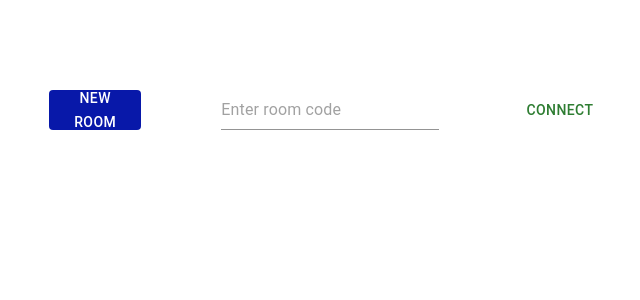
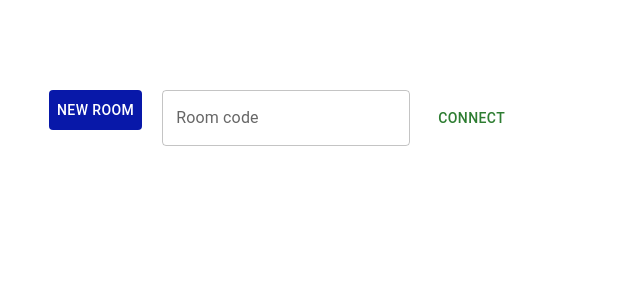
Before and after one commit to Yarzik7/meet-stream, a Next.js app: page / in a window 1280 px wide. Shown: the top 300 px of the page, without its empty margins (315-955 px from the left). Built offline with nearby package versions, Linux system fonts and the light colour scheme.

Commit message:
Work with MUI

```diff
--- a/src/app/globals.css
+++ b/src/app/globals.css
@@ -8,7 +8,6 @@ body {
 
 body {
   color: var(--primary-text-color);
-  background: var(--background);
   font-family: Arial, Helvetica, sans-serif;
   -webkit-font-smoothing: antialiased;
   -moz-osx-font-smoothing: grayscale;
--- a/src/app/layout.tsx
+++ b/src/app/layout.tsx
@@ -17,6 +17,7 @@ const geistMono = localFont({
 export const metadata: Metadata = {
   title: "MeetStream",
   description: "MeetStream",
+  icons: { icon: "/favicon.svg" },
 };
 
 export default function RootLayout({
--- /dev/null
+++ b/src/components/Input/Input.tsx
@@ -0,0 +1,13 @@
+import React, { useId } from "react";
+import { TextField } from "@mui/material";
+
+interface IInputProps {
+  label?: string;
+}
+
+const Input = ({ label }: IInputProps) => {
+  const inputId = useId();
+  return <TextField id={inputId} label={label} variant="outlined" />;
+};
+
+export default Input;
--- a/src/sections/CreateRoomSection/CreateRoomSection.tsx
+++ b/src/sections/CreateRoomSection/CreateRoomSection.tsx
@@ -1,22 +1,23 @@
 "use client";
 import React from "react";
 import SectionWithContainer from "@/components/Section/SectionWithContainer/SectionWithContainer";
-import { Typography, Button, Input, Box } from "@mui/material";
+import { Typography, Button, Box } from "@mui/material";
+import Input from "@/components/Input/Input";
 import CustomButton from "@/components/CustomButton/CustomButton";
 
 const CreateRoomSection = () => {
-  // const onCreateNewRoom = (): void => {
-  //   console.log("Create new room");
-  // };
+  const onCreateNewRoom = (): void => {
+    console.log("Create new room");
+  };
 
   return (
     <SectionWithContainer>
       <Typography variant="h2" align="center">
         Create room
       </Typography>
-      <Box sx={{ display: "flex", gap: 10 }}>
-        <CustomButton>New room</CustomButton>
-        <Input placeholder="Enter room code" />
+      <Box sx={{ display: "flex", gap: "20px" }}>
+        <CustomButton onClick={onCreateNewRoom}>New room</CustomButton>
+        <Input label="Room code" />
         <Button variant="text" color="success">
           Connect
         </Button>
```
Also changed, not shown: public/favicon.svg (added).
